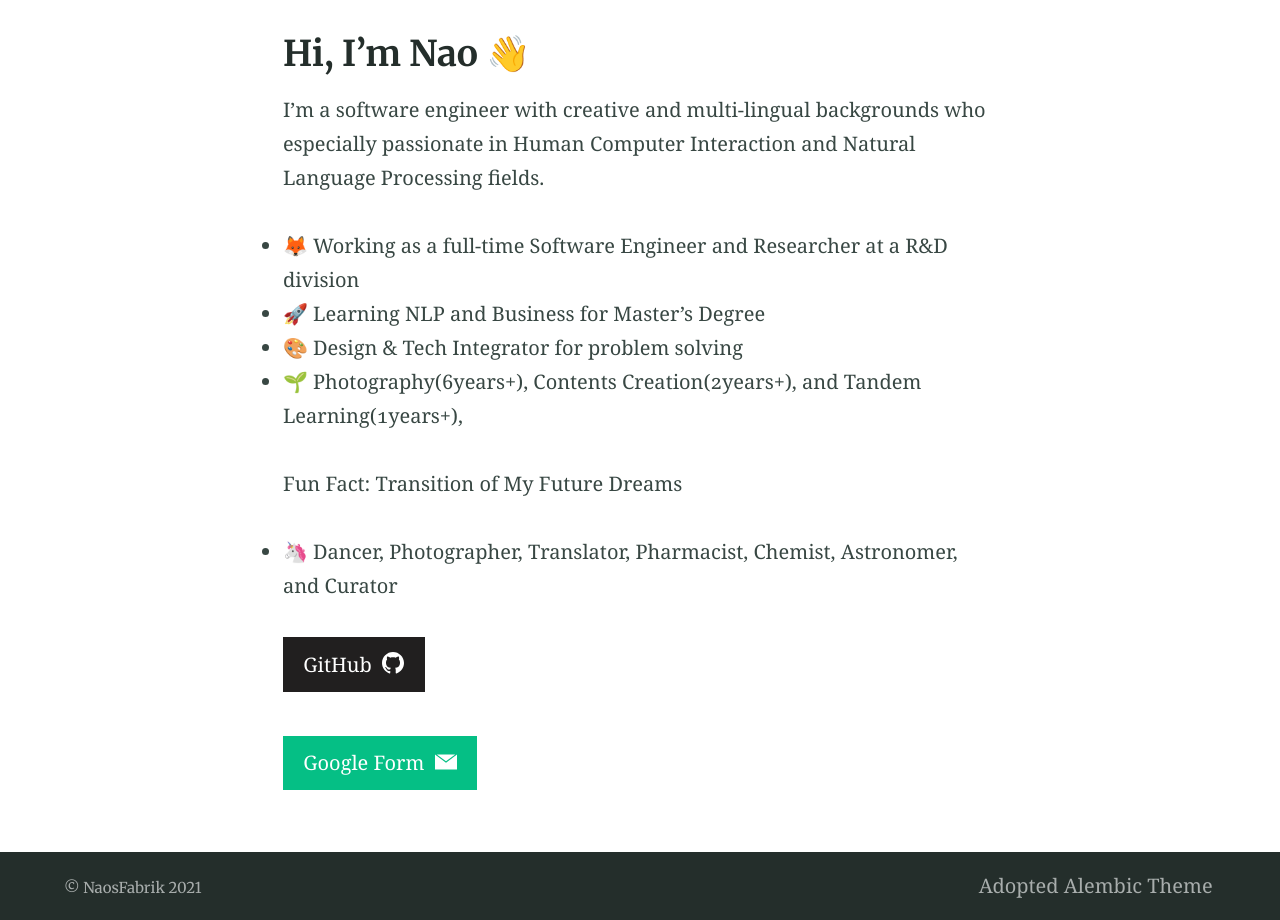
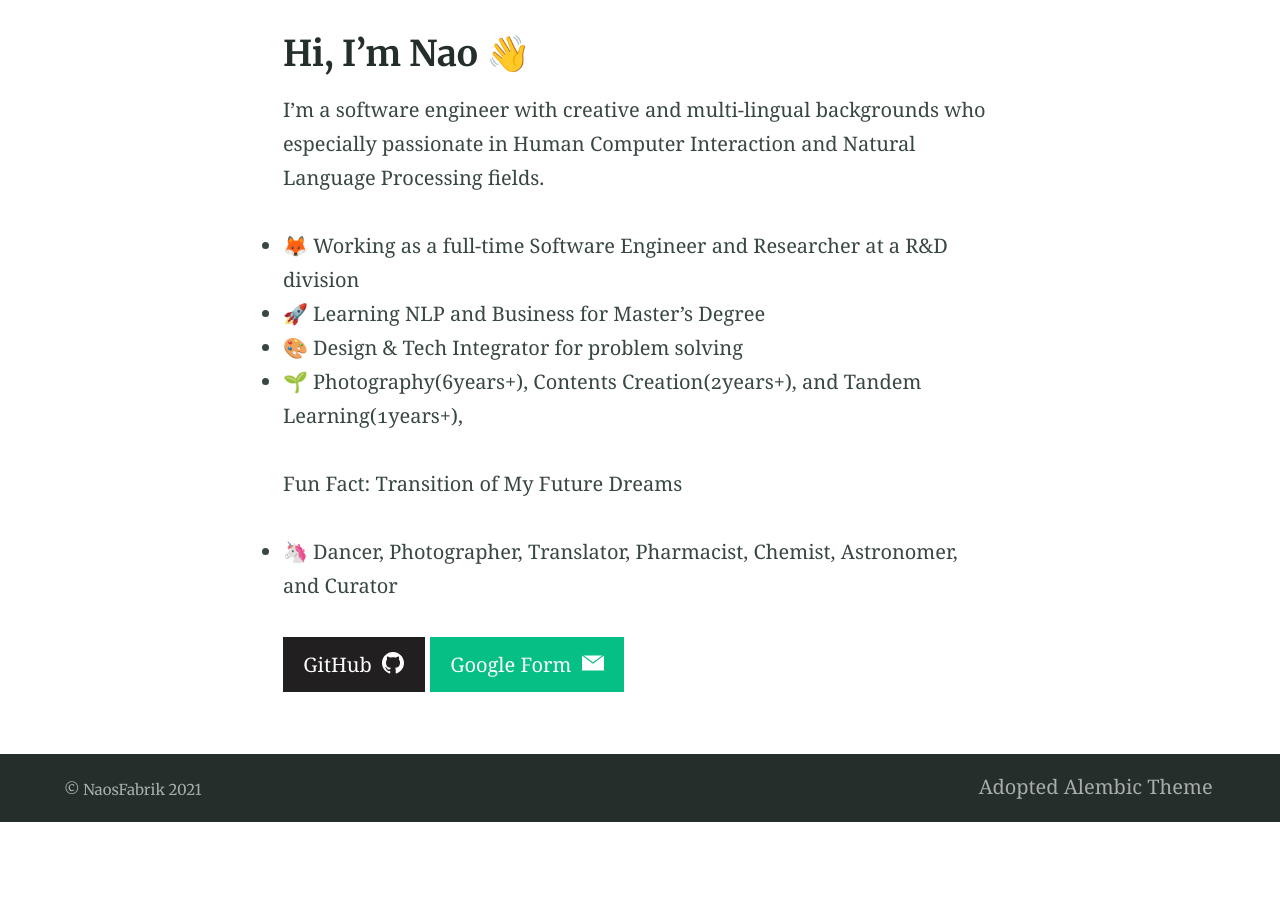
Before and after one commit to NaosFabrik/NaosFabrik.github.io, a Jekyll site: the page built from index.md, in a window 1280 px wide. Shown: the part 469-1389 px from the top of the page. Built offline with Jekyll 4.4.1, drawn with Linux system fonts in a browser that asks for light colours; after the commit the page ends 1291 px from its top, so only the background shows below that.

Commit message:
Update index.md

```diff
--- a/index.md
+++ b/index.md
@@ -15,5 +15,4 @@
 Fun Fact: Transition of My Future Dreams
 - 🦄 Dancer, Photographer, Translator, Pharmacist, Chemist, Astronomer, and Curator
 
-{% include button.html text="GitHub" icon="github" link="https://github.com/NaosFabrik" color="#211F1F" %}
-{% include button.html text="Google Form" icon="email" link="https://forms.gle/AwGAjaZeFhv4VtDq5" %}
+{% include button.html text="GitHub" icon="github" link="https://github.com/NaosFabrik" color="#211F1F" %}{% include button.html text="Google Form" icon="email" link="https://forms.gle/eNTHtCFPUnCRYaMWA" %}
```
